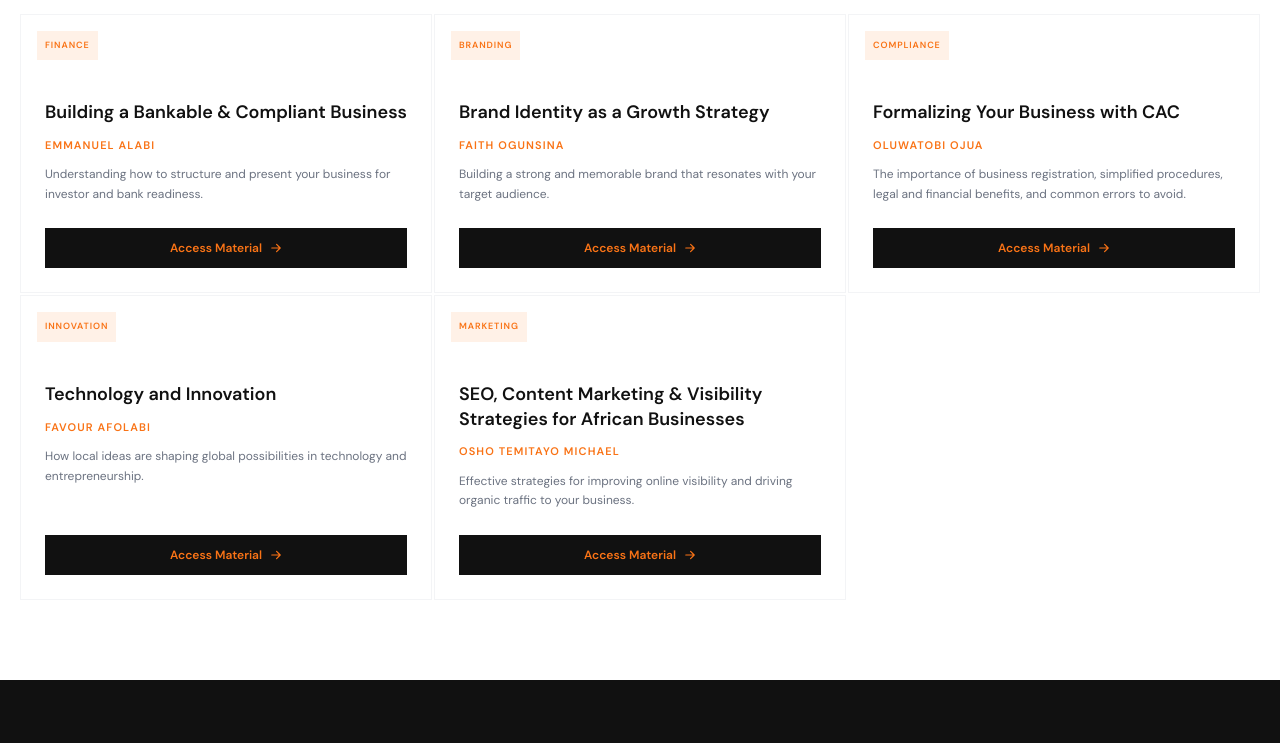
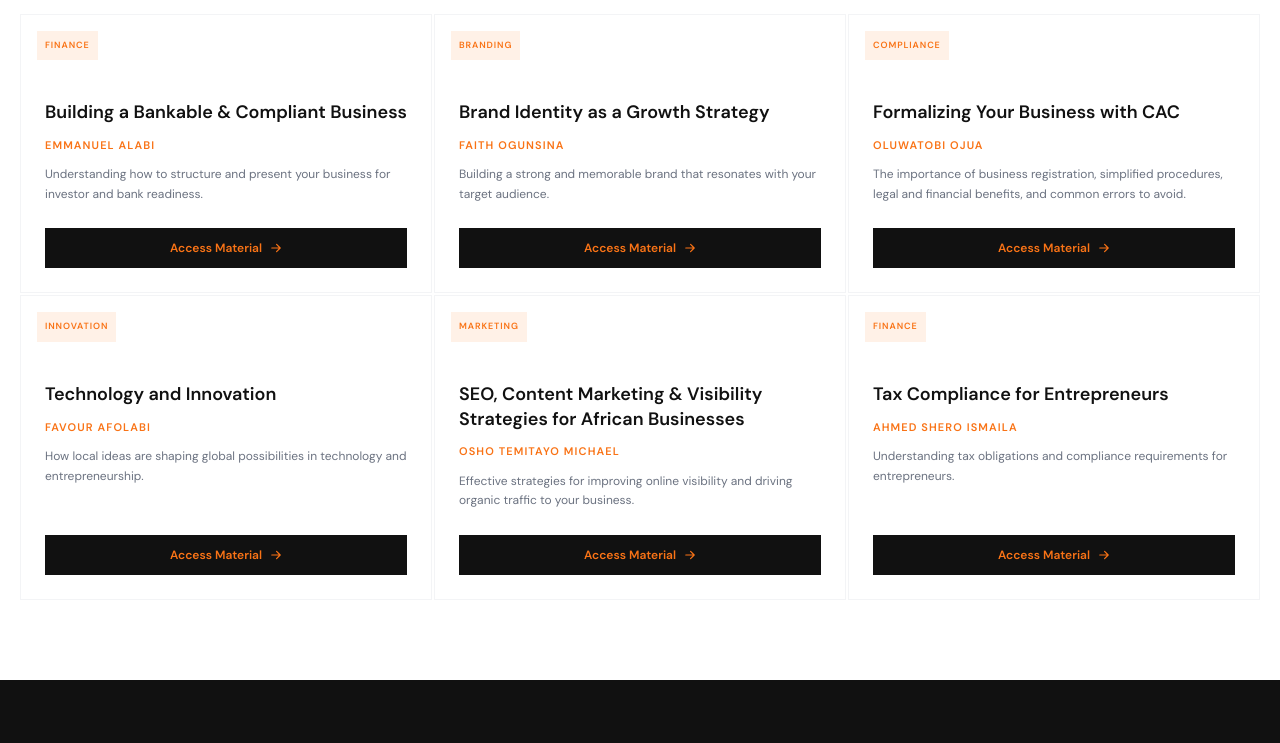
Before and after one commit to oluwaseyipd/ogbomosotei, a React (Vite) app: page /event-resources in a window 1280 px wide. Shown: the part 538-1281 px from the top of the page. Built offline with nearby package versions, Linux system fonts and the light colour scheme; no server answers.

Commit message:
feat(EventResources.jsx): add Tax Compliance for Entrepreneurs resource with updated details

```diff
--- a/src/pages/EventResources.jsx
+++ b/src/pages/EventResources.jsx
@@ -36,13 +36,13 @@ const RESOURCES = [
     downloadUrl: 'https://docs.google.com/presentation/d/1LJ7iF2p9imTobWUcjP_csUY376mXPswoExnUaDEmMuw/edit?slide=id.p#slide=id.p',
     tag: 'Marketing'
   },
-//   {
-//     title: 'Tax Compliance for Entrepreneurs',
-//     speaker: 'Favour Afolabi',
-//     description: 'Understanding tax obligations and compliance requirements for entrepreneurs.',
-//     downloadUrl: '#',
-//     tag: 'Finance'
-//   },
+  {
+    title: 'Tax Compliance for Entrepreneurs',
+    speaker: 'Ahmed Shero Ismaila',
+    description: 'Understanding tax obligations and compliance requirements for entrepreneurs.',
+    downloadUrl: 'https://docs.google.com/presentation/d/1SXkaBZdkXRwNQpsLRCPrsMTtFU1Kqej9/edit?usp=sharing&ouid=115879581253208959480&rtpof=true&sd=true',
+    tag: 'Finance'
+  },
 ]
 
 export default function EventResources() {
```
